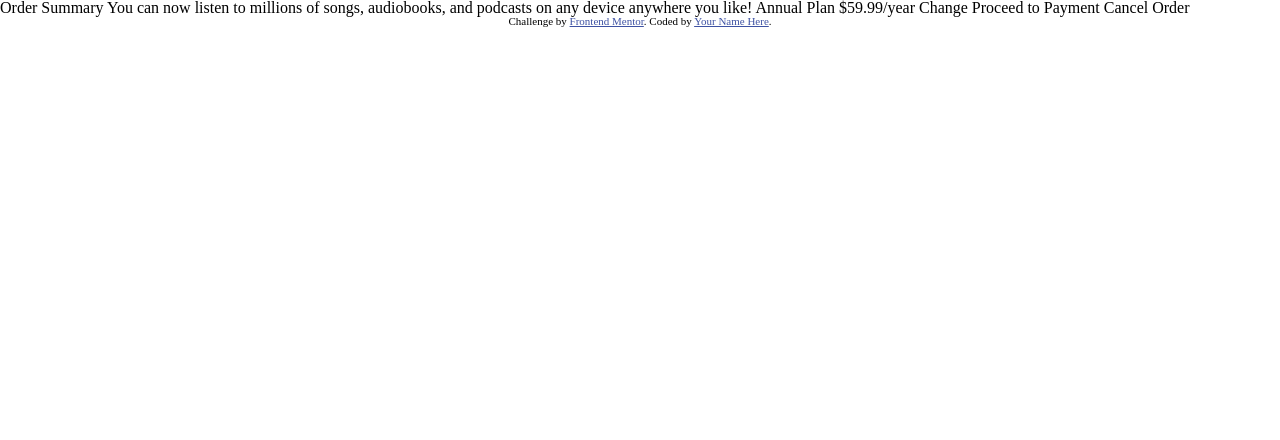
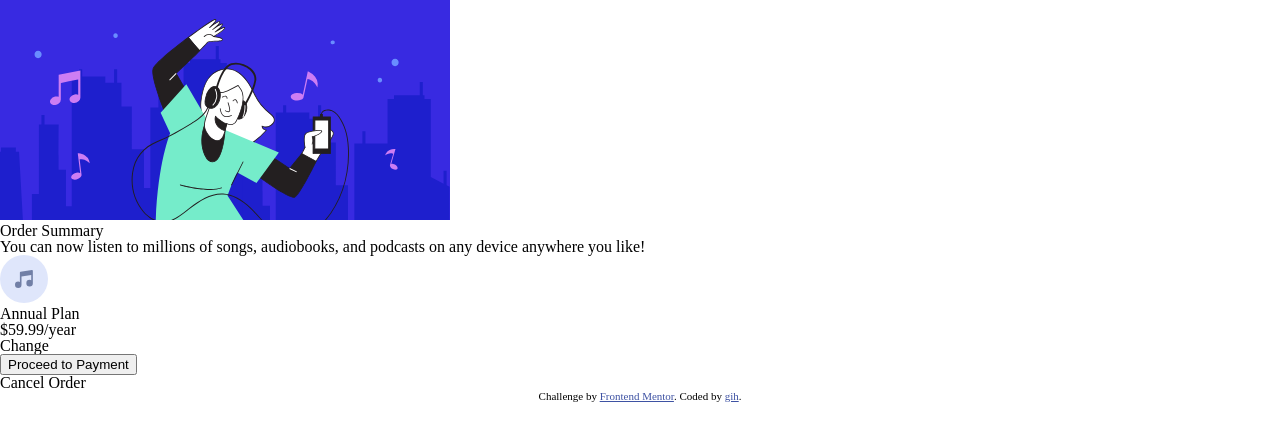
Before and after one commit to giselida/order-summary, a plain HTML site: page index.html in a window 1280 px wide. Drawn offline with Linux system fonts and the light colour scheme.

Commit message:
✨ feat: set html body

```diff
--- a/index.html
+++ b/index.html
@@ -10,12 +10,30 @@
     <title>Frontend Mentor | Order summary card</title>
   </head>
   <body>
-    Order Summary You can now listen to millions of songs, audiobooks, and podcasts on any device anywhere you like! Annual Plan $59.99/year
-    Change Proceed to Payment Cancel Order
+    <main>
+      <div class="card">
+        <img src="images/illustration-hero.svg" alt="illustration-hero" />
+        <h1>Order Summary</h1>
+        <p>You can now listen to millions of songs, audiobooks, and podcasts on any device anywhere you like!</p>
+        <div class="music-plan">
+          <div class="image">
+            <img src="images/icon-music.svg" alt="icon-music" />
+          </div>
+          <div class="price-plan">
+            <h1>Annual Plan</h1>
+            <span>$59.99/year</span>
+          </div>
+          <div class="change">
+            <span>Change</span>
+          </div>
+        </div>
+        <button>Proceed to Payment</button>
+        <p>Cancel Order</p>
+      </div>
+    </main>
 
     <div class="attribution">
-      Challenge by <a href="https://www.frontendmentor.io?ref=challenge" target="_blank">Frontend Mentor</a>. Coded by
-      <a href="#">Your Name Here</a>.
+      Challenge by <a href="https://www.frontendmentor.io?ref=challenge" target="_blank">Frontend Mentor</a>. Coded by <a href="#">gih</a>.
     </div>
   </body>
 </html>
```
